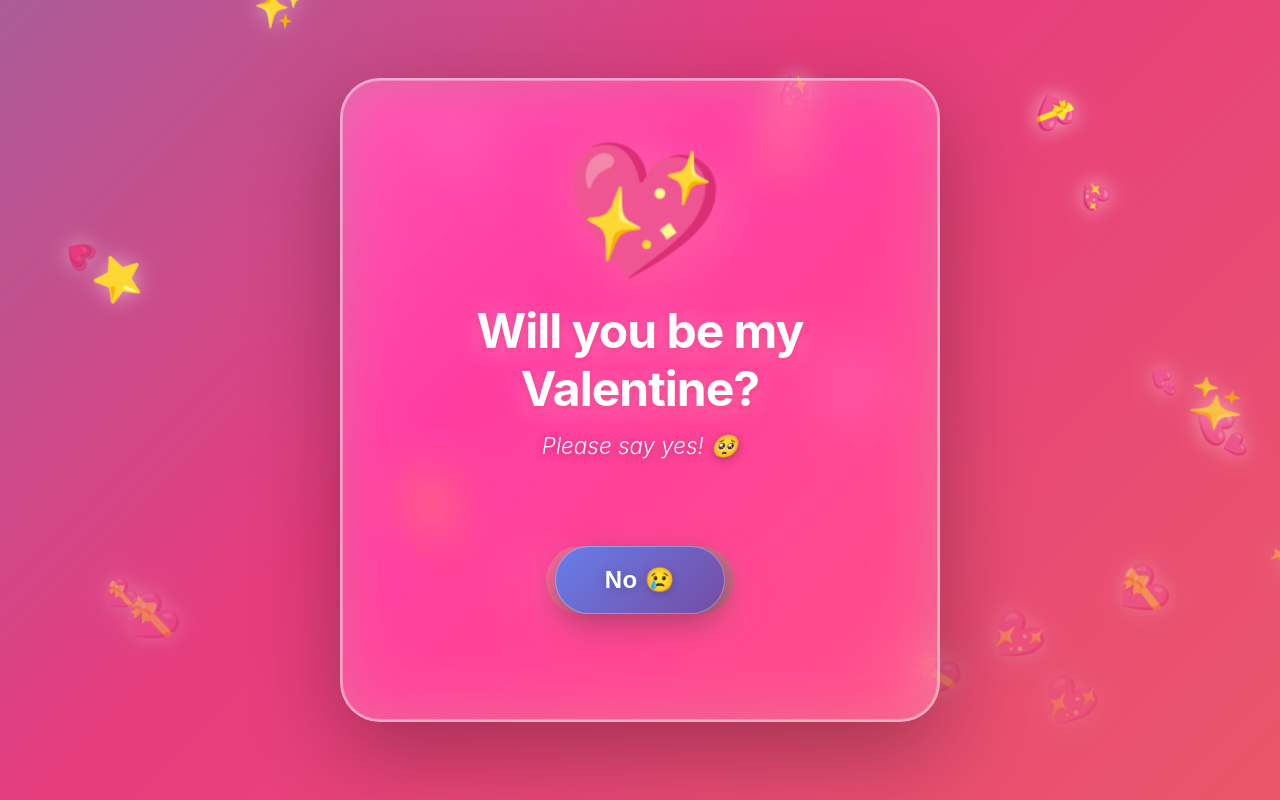
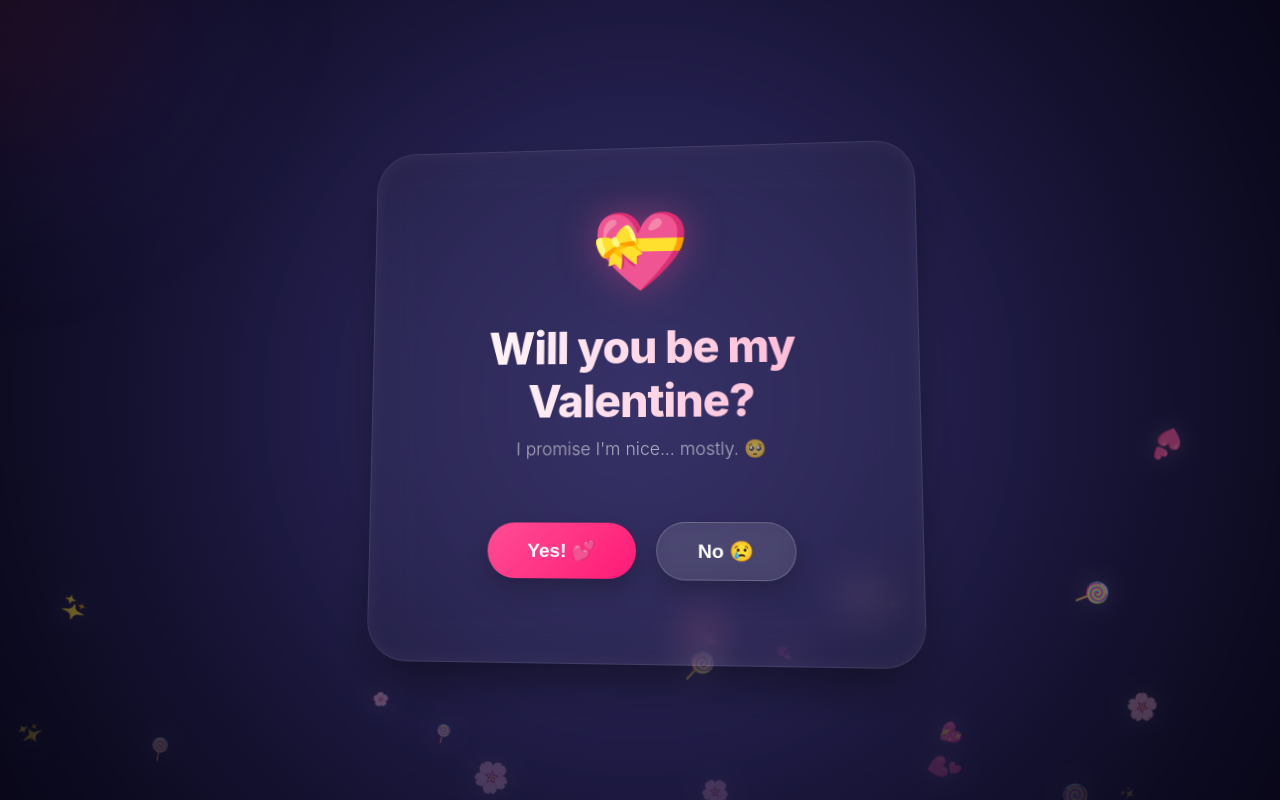
Before and after one commit to dev778d/gift, a Next.js app: page / in a window 1280 px wide. Built offline with nearby package versions, Linux system fonts and the light colour scheme.

Commit message:
initial: setup sleek valentine prank with auto-deploy

```diff
--- a/app/page.css
+++ b/app/page.css
@@ -1,213 +1,191 @@
+:root {
+  --primary: #ff4d94;
+  --secondary: #6e57ff;
+  --bg-start: #0f0c29;
+  --bg-mid: #302b63;
+  --bg-end: #24243e;
+}
+
 * {
   margin: 0;
   padding: 0;
   box-sizing: border-box;
 }
 
-html,
 body {
-  height: 100%;
   overflow: hidden;
+  background: var(--bg-start);
+  color: white;
+  font-family: 'Inter', -apple-system, sans-serif;
 }
 
 .page-container {
-  min-height: 100vh;
+  height: 100vh;
+  width: 100vw;
   display: flex;
   justify-content: center;
   align-items: center;
-  background: linear-gradient(-45deg, #ee7752, #e73c7e, #23a6d5, #23d5ab);
-  background-size: 400% 400%;
-  animation: gradientShift 10s ease infinite;
+  background: radial-gradient(circle at center, var(--bg-mid) 0%, var(--bg-start) 100%);
+  perspective: 1000px;
   position: relative;
-  overflow: hidden;
-  font-family: -apple-system, BlinkMacSystemFont, 'Segoe UI', 'Roboto', 'Oxygen',
-    'Ubuntu', 'Cantarell', 'Fira Sans', 'Droid Sans', 'Helvetica Neue',
-    sans-serif;
 }
 
-@keyframes gradientShift {
-  0% { background-position: 0% 50%; }
-  50% { background-position: 100% 50%; }
-  100% { background-position: 0% 50%; }
+/* Dynamic Cursor Glow */
+.bg-glow {
+  position: fixed;
+  width: 600px;
+  height: 600px;
+  background: radial-gradient(circle, rgba(255, 77, 148, 0.15) 0%, rgba(110, 87, 255, 0.05) 50%, transparent 70%);
+  pointer-events: none;
+  z-index: 2;
+  filter: blur(40px);
 }
 
-.particles {
+.vignette {
   position: fixed;
-  top: 0;
-  left: 0;
-  width: 100%;
-  height: 100%;
+  inset: 0;
+  background: radial-gradient(circle, transparent 40%, rgba(0,0,0,0.4) 100%);
+  pointer-events: none;
+  z-index: 5;
+}
+
+.particles-container {
+  position: fixed;
+  inset: 0;
   pointer-events: none;
   z-index: 1;
 }
 
-.particle {
+.floating-emoji {
   position: absolute;
-  filter: drop-shadow(0 0 10px rgba(255, 255, 255, 0.5));
+  filter: drop-shadow(0 0 10px rgba(255, 255, 255, 0.2));
+  user-select: none;
 }
 
-.card {
-  background: rgba(255, 255, 255, 0.15);
-  backdrop-filter: blur(25px) saturate(180%);
-  -webkit-backdrop-filter: blur(25px) saturate(180%);
+/* Glassmorphism Card */
+.glass-card {
+  background: rgba(255, 255, 255, 0.03);
+  backdrop-filter: blur(20px);
+  -webkit-backdrop-filter: blur(20px);
+  border: 1px solid rgba(255, 255, 255, 0.1);
   border-radius: 40px;
-  padding: 70px 60px;
+  padding: 60px;
+  width: 90%;
+  max-width: 550px;
+  text-align: center;
+  z-index: 10;
   box-shadow:
-    0 30px 90px rgba(0, 0, 0, 0.3),
-    0 0 0 1px rgba(255, 255, 255, 0.3) inset,
-    0 0 100px rgba(255, 255, 255, 0.1) inset;
-  text-align: center;
-  max-width: 600px;
+    0 25px 50px -12px rgba(0, 0, 0, 0.5),
+    inset 0 0 20px rgba(255, 255, 255, 0.05);
   position: relative;
-  z-index: 10;
-  border: 2px solid rgba(255, 255, 255, 0.5);
 }
 
-.emoji {
-  font-size: 100px;
-  display: inline-block;
-  filter: drop-shadow(0 8px 20px rgba(255, 107, 157, 0.6));
-  margin-bottom: 10px;
+.main-emoji {
+  font-size: 80px;
+  margin-bottom: 20px;
+  filter: drop-shadow(0 0 20px rgba(255, 77, 148, 0.4));
 }
 
-.question {
-  font-size: 3rem;
-  color: #ffffff;
-  margin: 20px 0 15px;
-  font-weight: 700;
-  text-shadow:
-    0 2px 10px rgba(233, 30, 99, 0.5),
-    0 4px 20px rgba(255, 255, 255, 0.3),
-    0 0 40px rgba(255, 255, 255, 0.2);
+.main-title {
+  font-size: 2.8rem;
+  font-weight: 800;
+  margin-bottom: 10px;
   letter-spacing: -1px;
-  line-height: 1.2;
+  background: linear-gradient(to right, #fff, #ffb3d1);
+  -webkit-background-clip: text;
+  -webkit-text-fill-color: transparent;
 }
 
-.subtitle {
-  font-size: 1.4rem;
-  color: rgba(255, 255, 255, 0.95);
-  margin-bottom: 50px;
-  font-style: italic;
-  text-shadow: 0 2px 10px rgba(0, 0, 0, 0.3);
+.main-subtitle {
+  font-size: 1.1rem;
+  color: rgba(255, 255, 255, 0.6);
+  margin-bottom: 40px;
   font-weight: 300;
 }
 
-.buttons-container {
+.actions-wrapper {
   display: flex;
-  gap: 30px;
+  gap: 20px;
   justify-content: center;
   align-items: center;
-  min-height: 140px;
+  min-height: 100px;
   position: relative;
 }
 
-.btn {
-  padding: 20px 50px;
-  font-size: 1.5rem;
+.action-btn {
+  padding: 16px 40px;
+  font-size: 1.2rem;
   font-weight: 600;
   border: none;
-  border-radius: 60px;
+  border-radius: 50px;
   cursor: pointer;
-  box-shadow:
-    0 10px 30px rgba(0, 0, 0, 0.3),
-    0 0 0 1px rgba(255, 255, 255, 0.3) inset;
-  position: relative;
-  overflow: hidden;
-  letter-spacing: 0.5px;
-  transition: all 0.3s ease;
+  transition: transform 0.2s cubic-bezier(0.34, 1.56, 0.64, 1);
+  box-shadow: 0 10px 20px rgba(0, 0, 0, 0.2);
   color: white;
-  text-shadow: 0 2px 8px rgba(0, 0, 0, 0.2);
 }
 
-.yes-btn {
-  background: linear-gradient(135deg, #ff6b9d 0%, #c06c84 100%);
+.yes-primary {
+  background: linear-gradient(135deg, var(--primary), #ff1a75);
+  z-index: 5;
 }
 
-.no-btn {
-  background: linear-gradient(135deg, #667eea 0%, #764ba2 100%);
-  position: absolute;
+.no-secondary {
+  background: rgba(255, 255, 255, 0.1);
+  backdrop-filter: blur(10px);
+  border: 1px solid rgba(255, 255, 255, 0.2);
   white-space: nowrap;
 }
 
-.success-overlay {
-  position: fixed;
-  top: 0;
-  left: 0;
-  width: 100vw;
-  height: 100vh;
-  background: linear-gradient(135deg, rgba(245, 87, 108, 0.98), rgba(240, 98, 146, 0.98));
-  backdrop-filter: blur(10px);
+/* Prank State */
+.prank-reveal {
+  position: absolute;
+  inset: 0;
+  background: rgba(15, 12, 41, 0.95);
+  border-radius: 40px;
   display: flex;
   justify-content: center;
   align-items: center;
-  z-index: 1000;
+  z-index: 20;
 }
 
-.celebration {
-  text-align: center;
-  color: white;
+.reveal-content p {
+  font-size: 1.5rem;
+  margin-bottom: 20px;
 }
 
-.celebration h2 {
-  font-size: 5rem;
-  margin-bottom: 30px;
-  text-shadow: 0 4px 20px rgba(0, 0, 0, 0.3);
-  font-weight: 800;
-  background: linear-gradient(45deg, #fff, #ffe, #fff);
-  -webkit-background-clip: text;
-  -webkit-text-fill-color: transparent;
-  background-clip: text;
+.reveal-content span {
+  color: var(--primary);
+  font-weight: 700;
 }
 
-.celebration p {
-  font-size: 2.5rem;
-  margin-bottom: 40px;
-  text-shadow: 0 2px 10px rgba(0, 0, 0, 0.3);
-  font-weight: 600;
+.meme-text {
+  font-size: 4rem;
+  font-weight: 900;
+  color: #ffde59;
+  text-shadow: 0 0 20px rgba(255, 222, 89, 0.5);
+  margin-bottom: 30px;
+  transform: rotate(-5deg);
 }
 
-.hearts-explosion {
-  position: relative;
-  height: 200px;
-  display: flex;
-  justify-content: center;
-  align-items: flex-start;
+.reset-btn {
+  background: white;
+  color: black;
+  border: none;
+  padding: 12px 30px;
+  border-radius: 30px;
+  font-weight: 700;
+  cursor: pointer;
+  transition: 0.3s;
 }
 
-.hearts-explosion span {
-  font-size: 3rem;
-  position: absolute;
+.reset-btn:hover {
+  background: var(--primary);
+  color: white;
+  transform: scale(1.1);
 }
 
-@media (max-width: 768px) {
-  .card {
-    padding: 50px 40px;
-    max-width: 90%;
-  }
-
-  .question {
-    font-size: 2.2rem;
-  }
-
-  .subtitle {
-    font-size: 1.1rem;
-  }
-
-  .buttons-container {
-    flex-direction: column;
-    gap: 20px;
-  }
-
-  .btn {
-    padding: 18px 40px;
-    font-size: 1.3rem;
-  }
-
-  .celebration h2 {
-    font-size: 3.5rem;
-  }
-
-  .celebration p {
-    font-size: 1.8rem;
-  }
+@media (max-width: 600px) {
+  .main-title { font-size: 2rem; }
+  .glass-card { padding: 40px 20px; }
+  .actions-wrapper { flex-direction: column; }
 }
--- a/app/page.tsx
+++ b/app/page.tsx
@@ -1,19 +1,26 @@
 'use client';
 
-import { useState, useEffect, useRef } from 'react';
-import { motion, AnimatePresence } from 'framer-motion';
+import { useState, useEffect, useRef, useMemo } from 'react';
+import { motion, AnimatePresence, useSpring, useMotionValue, useTransform } from 'framer-motion';
 import './page.css';
 
 export default function ValentinePage() {
   const [showSuccess, setShowSuccess] = useState(false);
-  const [noButtonPosition, setNoButtonPosition] = useState({ x: 0, y: 0 });
-  const [mousePosition, setMousePosition] = useState({ x: 0, y: 0 });
   const [noButtonText, setNoButtonText] = useState('No 😢');
   const [yesButtonScale, setYesButtonScale] = useState(1);
   const [attemptCount, setAttemptCount] = useState(0);
-  const [particles, setParticles] = useState<any[]>([]);
+
+  // Motion values for smooth physics
+  const mouseX = useMotionValue(0);
+  const mouseY = useMotionValue(0);
+
+  // Spring config for "sleek" feeling
+  const springConfig = { stiffness: 150, damping: 20, mass: 0.6 };
+  const buttonX = useSpring(0, springConfig);
+  const buttonY = useSpring(0, springConfig);
+
+  const containerRef = useRef<HTMLDivElement>(null);
   const noButtonRef = useRef<HTMLButtonElement>(null);
-  const containerRef = useRef<HTMLDivElement>(null);
 
   const noTexts = [
     'No 😢',
@@ -22,253 +29,193 @@ export default function ValentinePage() {
     'Think again! 😭',
     'Please? 🙏',
     'Last chance! 😿',
+    'You are mean! 😤',
+    'I am crying... 🌊',
+    'Just click Yes! ✨'
   ];
 
-  // Generate floating particles
-  useEffect(() => {
-    const newParticles = Array.from({ length: 30 }, (_, i) => ({
+  // Particle background data
+  const particles = useMemo(() => {
+    return Array.from({ length: 25 }, (_, i) => ({
       id: i,
       x: Math.random() * 100,
+      y: Math.random() * 100,
+      size: Math.random() * 20 + 10,
+      duration: Math.random() * 20 + 10,
       delay: Math.random() * 5,
-      duration: 5 + Math.random() * 10,
-      size: 20 + Math.random() * 30,
-      emoji: ['💕', '💖', '💗', '💓', '💝', '✨', '⭐'][Math.floor(Math.random() * 7)],
+      emoji: ['💖', '✨', '🌸', '💕', '🍭'][Math.floor(Math.random() * 5)]
     }));
-    setParticles(newParticles);
   }, []);
 
-  // Track mouse position
+  // Handle Mouse Movement for Repulsion
   useEffect(() => {
     const handleMouseMove = (e: MouseEvent) => {
-      setMousePosition({ x: e.clientX, y: e.clientY });
+      mouseX.set(e.clientX);
+      mouseY.set(e.clientY);
+
+      if (!noButtonRef.current || showSuccess) return;
+
+      const rect = noButtonRef.current.getBoundingClientRect();
+      const centerX = rect.left + rect.width / 2;
+      const centerY = rect.top + rect.height / 2;
+
+      const distance = Math.sqrt(
+        Math.pow(e.clientX - centerX, 2) + Math.pow(e.clientY - centerY, 2)
+      );
+
+      // Repulsion logic
+      if (distance < 150) {
+        const angle = Math.atan2(centerY - e.clientY, centerX - e.clientX);
+        const force = (150 - distance) / 150;
+        const moveDist = force * 250;
+
+        let newX = buttonX.get() + Math.cos(angle) * moveDist;
+        let newY = buttonY.get() + Math.sin(angle) * moveDist;
+
+        // Boundary checks (roughly keep it on screen)
+        const padding = 100;
+        if (Math.abs(newX) > window.innerWidth / 2 - padding) newX = (window.innerWidth / 2 - padding) * Math.sign(newX);
+        if (Math.abs(newY) > window.innerHeight / 2 - padding) newY = (window.innerHeight / 2 - padding) * Math.sign(newY);
+
+        buttonX.set(newX);
+        buttonY.set(newY);
+
+        // Update state for Yes button growth
+        if (distance < 80) {
+          setAttemptCount(prev => {
+            const next = prev + 1;
+            if (next % 5 === 0) { // Change text every few "near misses"
+               setNoButtonText(noTexts[Math.min(Math.floor(next/5), noTexts.length - 1)]);
+            }
+            return next;
+          });
+          setYesButtonScale(1 + (attemptCount * 0.02));
+        }
+      }
     };
 
     window.addEventListener('mousemove', handleMouseMove);
     return () => window.removeEventListener('mousemove', handleMouseMove);
-  }, []);
-
-  // Smooth button evasion based on mouse proximity
-  useEffect(() => {
-    if (!noButtonRef.current || !containerRef.current || showSuccess) return;
-
-    const checkProximity = () => {
-      const button = noButtonRef.current;
-      const container = containerRef.current;
-      if (!button || !container) return;
-
-      const buttonRect = button.getBoundingClientRect();
-      const containerRect = container.getBoundingClientRect();
-
-      const buttonCenterX = buttonRect.left + buttonRect.width / 2;
-      const buttonCenterY = buttonRect.top + buttonRect.height / 2;
-
-      const distance = Math.sqrt(
-        Math.pow(mousePosition.x - buttonCenterX, 2) +
-        Math.pow(mousePosition.y - buttonCenterY, 2)
-      );
-
-      // Trigger evasion when mouse is within 120px
-      if (distance < 120) {
-        // Calculate angle away from mouse
-        const angle = Math.atan2(
-          buttonCenterY - mousePosition.y,
-          buttonCenterX - mousePosition.x
-        );
-
-        // Move button away from mouse
-        const moveDistance = 150;
-        let newX = Math.cos(angle) * moveDistance + (Math.random() - 0.5) * 100;
-        let newY = Math.sin(angle) * moveDistance + (Math.random() - 0.5) * 50;
-
-        // Keep within bounds
-        const maxX = containerRect.width - buttonRect.width - 20;
-        const maxY = containerRect.height - buttonRect.height - 20;
-
-        newX = Math.max(-maxX/2, Math.min(newX, maxX/2));
-        newY = Math.max(-maxY/2, Math.min(newY, maxY/2));
-
-        setNoButtonPosition({ x: newX, y: newY });
-
-        // Update text and scale
-        const newCount = attemptCount + 1;
-        setAttemptCount(newCount);
-        if (newCount < noTexts.length) {
-          setNoButtonText(noTexts[newCount]);
-        }
-        setYesButtonScale(1 + newCount * 0.08);
-      }
-    };
-
-    const interval = setInterval(checkProximity, 50);
-    return () => clearInterval(interval);
-  }, [mousePosition, showSuccess, attemptCount]);
+  }, [showSuccess, attemptCount, buttonX, buttonY, mouseX, mouseY]);
 
   const handleYesClick = () => {
     setShowSuccess(true);
-    // Create celebration burst
-    const burst = Array.from({ length: 50 }, (_, i) => ({
-      id: 100 + i,
-      x: 50,
-      delay: i * 0.02,
-      duration: 2,
-      size: 30 + Math.random() * 20,
-      emoji: ['💕', '💖', '💗', '💓', '💝'][i % 5],
-    }));
-    setParticles([...particles, ...burst]);
   };
+
+  // Parallax effect for the card
+  const rotateX = useTransform(mouseY, [0, typeof window !== 'undefined' ? window.innerHeight : 1000], [5, -5]);
+  const rotateY = useTransform(mouseX, [0, typeof window !== 'undefined' ? window.innerWidth : 1000], [-5, 5]);
 
   return (
     <div className="page-container" ref={containerRef}>
-      {/* Animated particles background */}
-      <div className="particles">
-        {particles.map((particle) => (
+      {/* Dynamic Background */}
+      <motion.div className="bg-glow" style={{
+        left: mouseX,
+        top: mouseY,
+        transform: 'translate(-50%, -50%)'
+      }} />
+
+      <div className="particles-container">
+        {particles.map((p) => (
           <motion.div
-            key={particle.id}
-            className="particle"
-            initial={{ y: '100vh', x: `${particle.x}vw`, opacity: 0 }}
+            key={p.id}
+            className="floating-emoji"
+            initial={{ y: '110vh', x: `${p.x}vw`, opacity: 0 }}
             animate={{
-              y: '-100vh',
-              opacity: [0, 1, 1, 0],
-              rotate: [0, 360],
+              y: '-10vh',
+              opacity: [0, 0.6, 0.6, 0],
+              rotate: 360
             }}
             transition={{
-              duration: particle.duration,
-              delay: particle.delay,
+              duration: p.duration,
+              delay: p.delay,
               repeat: Infinity,
-              ease: 'linear',
+              ease: "linear"
             }}
-            style={{ fontSize: `${particle.size}px` }}
+            style={{ fontSize: p.size }}
           >
-            {particle.emoji}
+            {p.emoji}
           </motion.div>
         ))}
       </div>
 
       <motion.div
-        className="card"
-        initial={{ scale: 0.8, opacity: 0 }}
-        animate={{ scale: 1, opacity: 1 }}
-        transition={{ duration: 0.6, ease: 'easeOut' }}
+        className="glass-card"
+        style={{ rotateX, rotateY, transformStyle: 'preserve-3d' }}
+        initial={{ opacity: 0, y: 50, scale: 0.9 }}
+        animate={{ opacity: 1, y: 0, scale: 1 }}
+        transition={{ duration: 1, ease: [0.16, 1, 0.3, 1] }}
       >
         <motion.div
-          className="emoji"
-          animate={{
-            scale: [1, 1.2, 1, 1.3, 1],
-            rotate: [0, -10, 0, 10, 0],
-          }}
-          transition={{
-            duration: 2,
-            repeat: Infinity,
-            ease: 'easeInOut',
-          }}
+          className="main-emoji"
+          animate={{ y: [0, -15, 0] }}
+          transition={{ duration: 3, repeat: Infinity, ease: "easeInOut" }}
         >
-          💖
+          {showSuccess ? '🤡' : '💝'}
         </motion.div>
 
-        <h1 className="question">Will you be my Valentine?</h1>
-        <p className="subtitle">Please say yes! 🥺</p>
+        <h1 className="main-title">
+          {showSuccess ? "GOTCHA!" : "Will you be my Valentine?"}
+        </h1>
 
-        <div className="buttons-container">
+        <p className="main-subtitle">
+          {showSuccess ? "It was all a prank! 😂" : "I promise I'm nice... mostly. 🥺"}
+        </p>
+
+        {!showSuccess && (
+          <div className="actions-wrapper">
             <motion.button
-            className="btn yes-btn"
+              className="action-btn yes-primary"
               onClick={handleYesClick}
-            whileHover={{ scale: 1.1 }}
+              whileHover={{ scale: 1.05 }}
               whileTap={{ scale: 0.95 }}
-            animate={{
-              scale: yesButtonScale,
-              boxShadow: [
-                '0 8px 25px rgba(255, 107, 157, 0.4)',
-                '0 12px 35px rgba(255, 107, 157, 0.6)',
-                '0 8px 25px rgba(255, 107, 157, 0.4)',
-              ],
-            }}
-            transition={{
-              boxShadow: { duration: 2, repeat: Infinity },
-              scale: { duration: 0.3 },
-            }}
+              style={{ scale: yesButtonScale }}
             >
               Yes! 💕
             </motion.button>
 
             <motion.button
               ref={noButtonRef}
-            className="btn no-btn"
-            animate={{
-              x: noButtonPosition.x,
-              y: noButtonPosition.y,
-            }}
-            transition={{
-              type: 'spring',
-              stiffness: 300,
-              damping: 20,
-              mass: 0.5,
-            }}
-            whileHover={{ scale: 0.95 }}
+              className="action-btn no-secondary"
+              style={{ x: buttonX, y: buttonY }}
+              transition={{ type: 'spring', ...springConfig }}
             >
               {noButtonText}
             </motion.button>
           </div>
-      </motion.div>
+        )}
 
-      {/* Success/Prank Message */}
         <AnimatePresence>
           {showSuccess && (
             <motion.div
-            className="success-overlay"
-            initial={{ opacity: 0 }}
-            animate={{ opacity: 1 }}
-            exit={{ opacity: 0 }}
+              className="prank-reveal"
+              initial={{ opacity: 0, scale: 0.5 }}
+              animate={{ opacity: 1, scale: 1 }}
+              transition={{ type: 'spring', damping: 12 }}
             >
-            <motion.div
-              className="celebration"
-              initial={{ scale: 0, rotate: -180 }}
-              animate={{ scale: 1, rotate: 0 }}
-              transition={{
-                type: 'spring',
-                stiffness: 200,
-                damping: 15,
+              <div className="reveal-content">
+                <p>You actually clicked Yes? <br/><span>How sweet! But...</span></p>
+                <div className="meme-text">PRANKED! 🎭</div>
+                <motion.button
+                  className="reset-btn"
+                  onClick={() => {
+                    setShowSuccess(false);
+                    setAttemptCount(0);
+                    setYesButtonScale(1);
+                    buttonX.set(0);
+                    buttonY.set(0);
                   }}
+                  whileHover={{ scale: 1.1 }}
                 >
-              <motion.h2
-                animate={{
-                  scale: [1, 1.1, 1],
-                  rotate: [0, 5, -5, 0],
-                }}
-                transition={{
-                  duration: 0.5,
-                  repeat: Infinity,
-                  repeatDelay: 1,
-                }}
-              >
-                JUST KIDDING! 😂🤣
-              </motion.h2>
-              <p>It's a PRANK! Got you! 😜🎭</p>
-              <div className="hearts-explosion">
-                {Array.from({ length: 10 }).map((_, i) => (
-                  <motion.span
-                    key={i}
-                    initial={{ scale: 0, y: 0 }}
-                    animate={{
-                      scale: [0, 1.5, 1],
-                      y: [0, -50 - i * 10, -100 - i * 20],
-                      x: [(i - 5) * 10, (i - 5) * 30],
-                      opacity: [0, 1, 0],
-                    }}
-                    transition={{
-                      duration: 2,
-                      delay: i * 0.1,
-                      repeat: Infinity,
-                      repeatDelay: 1,
-                    }}
-                  >
-                    {['💕', '💖', '💗', '💓', '💝'][i % 5]}
-                  </motion.span>
-                ))}
+                  Try Again? 🔄
+                </motion.button>
               </div>
-            </motion.div>
             </motion.div>
           )}
         </AnimatePresence>
+      </motion.div>
+
+      <div className="vignette" />
     </div>
   );
 }
```
Also changed, not shown: next.config.js (+7 -1 lines). Lines whose indentation alone changed are shown as unchanged.
